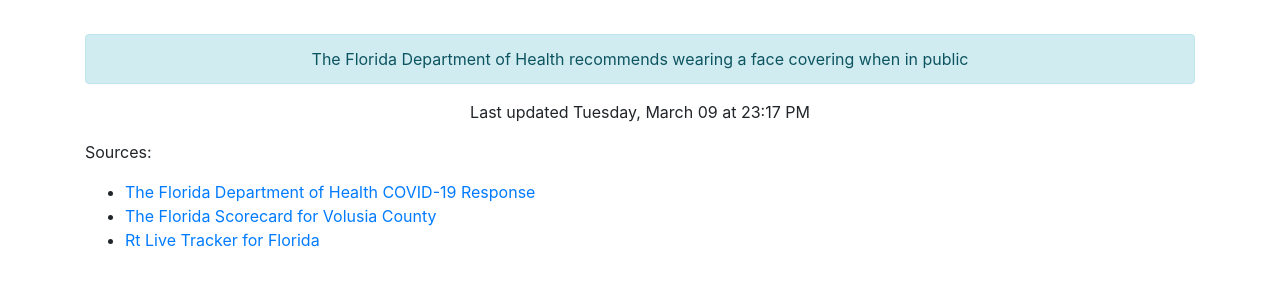
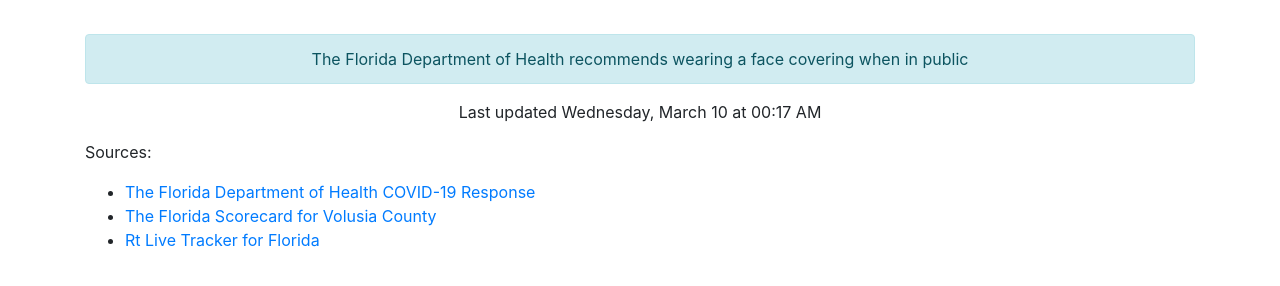
Before and after one commit to thinkjson/timeforchurch, a Jekyll site: the page built from index.md, in a window 1280 px wide. Shown: the part 544-830 px from the top of the page. Built offline with Jekyll 4.4.1, drawn with Linux system fonts in a browser that asks for light colours; our own code applies the rules of GitHub Pages for plain Markdown files.

Commit message:
Updating data

```diff
--- a/_includes/data.html
+++ b/_includes/data.html
@@ -10,4 +10,4 @@
     <div class="outcome text-success">YES</div>
     <div class="alert alert-info" role="alert">The Florida Department of Health recommends wearing a face covering when in public</div>
 
-    <p>Last updated Tuesday, March 09 at 23:17 PM</p>
+    <p>Last updated Wednesday, March 10 at 00:17 AM</p>
```
